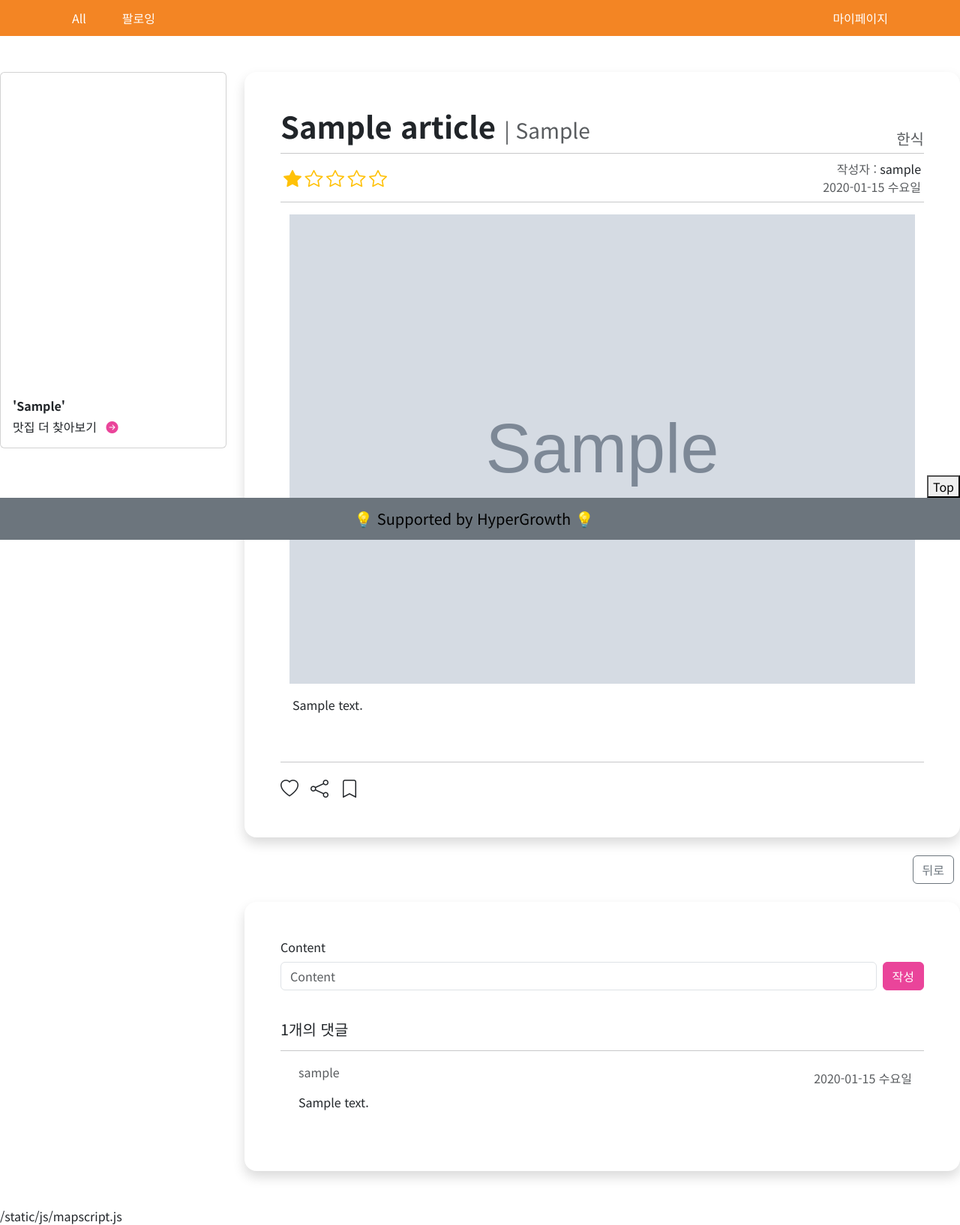
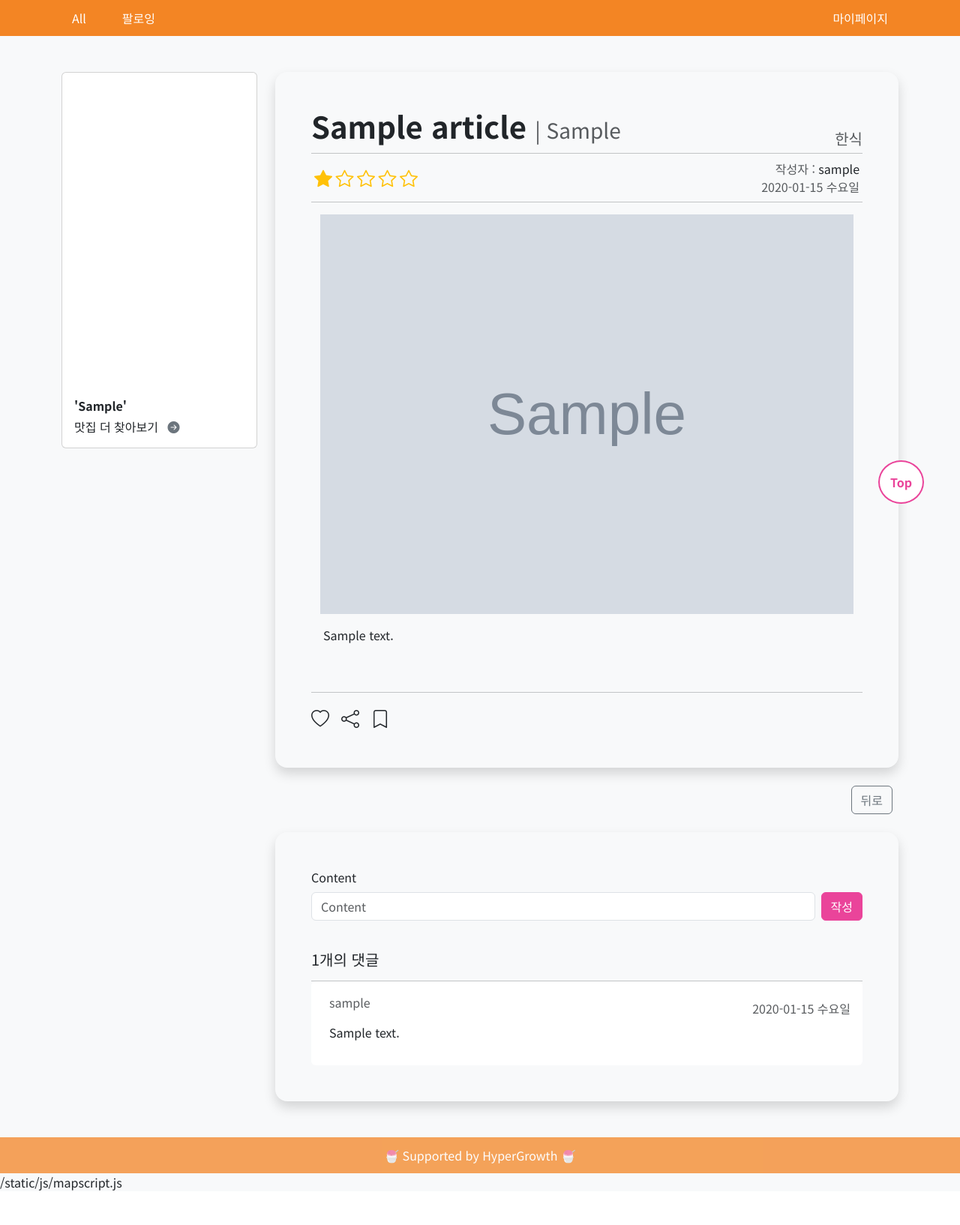
Before and after one commit to jsy78/PJT-1-1107, a Django app: page /articles/1/ in a window 1280 px wide. Shown: the part 80-1714 px from the top of the page at 75% size. After the commit the page ends 1668 px from the top, so only its background shows below. Run offline with Django 3.2, Linux system fonts and the light colour scheme; tables that the repository leaves empty hold one stand-in row (values such as "Sample post"); grey boxes marked "Sample" are stand-in pictures; some libraries are stand-ins or nearby versions.

Commit message:
footer design

```diff
--- a/articles/templates/articles/detail.html
+++ b/articles/templates/articles/detail.html
@@ -3,7 +3,7 @@
 {% load static %}
 {% block content %}
 
-
+<div class="container">
 <div class="row">
   <!-- 지도 -->
   <div class="col-sm-3">
@@ -11,10 +11,10 @@
       <div class="card-body d-flex flex-column align-items-center">
         <div id="map" style="width:500px;height:400px;"></div>
       </div>
-      <div class="ms-3">
+      <a href="#" class="ms-3 text-decoration-none text-dark">
         <p class="mb-1 fw-bold">'{{ article.location }}'</p>
-        <p class="mb-3">맛집 더 찾아보기 <i class="bi bi-arrow-right-circle-fill ms-2" style="color: #ea449a;"></i></p>
-      </div>
+        <p class="mb-3">맛집 더 찾아보기 <i class="bi bi-arrow-right-circle-fill ms-2 text-secondary" ></i></p>
+      </a>
     </div>
   </div>
 
@@ -102,7 +102,7 @@
       <div class="d-flex align-items-center">
 
         <!-- 좋아요 -->
-        <!-- 좋아요 개수 추가!!! -->
+        <!-- 좋아요 개수 추가하기!!! -->
         <div class="me-3">
           <a class="p-0 m-0 btn btn-lg border-0" href="{% url 'articles:likes' article.pk %}">
             {% if request.user in article.likes_users.all %}
@@ -173,10 +173,11 @@
       {% endfor %}
     </ul>
   </div>
-</div>
-
+</div> <!-- row -->
+</div> <!-- container -->
 
 {% endblock content %}
+
 {% block script %}
 {% static 'js/mapscript.js' %}
 <script>
--- a/pjt/templates/base.html
+++ b/pjt/templates/base.html
@@ -26,11 +26,11 @@
     </style>
   </head>
 
-  <body>
+  <body class="bg-light">
     <!-- navbar -->
     {% include "navbar.html" %}
 
-    <div class="mt-5">
+    <div class="mt-5" id="wrapper">
       {% block content %}{% endblock content %}
     </div>
     <!-- footer.html -->
--- a/pjt/templates/footer.html
+++ b/pjt/templates/footer.html
@@ -1,13 +1,11 @@
-<footer class="fixed-bottom">
-  <div class="d-flex justify-content-end mb-6 fixed-right">
-    <button onclick="topFunction()" class="myBtn" title="Go to top">Top</button>
+<footer class="">
+  <div class="d-flex justify-content-end mb-5 me-5 fixed-bottom">
+    <button onclick="topFunction()" class="topBtn fw-bold" title="Go to top">Top</button>
   </div>
-  <nav class="navbar bg-secondary d-flex">
-    <div class="container justify-content-around">
-      <a class="navbar-brand" href="#">
-        💡 Supported by HyperGrowth 💡
+  <nav class="navbar d-flex justify-content-center align-content-center opacity-75" style="background-color: #f38524; height: 3rem;">
+      <a class="text-decoration-none text-white" href="#">
+        🍧 Supported by HyperGrowth 🍧
       </a>
-    </div>
   </nav>
 </footer>
 <script>
--- a/static/css/style.css
+++ b/static/css/style.css
@@ -1,3 +1,23 @@
+/* #wrapper {
+  height: auto;
+  min-height: 100%;
+  padding-bottom: 3rem;
+}
+
+#footer {
+  height: 3rem;
+  position: relative;
+  transform: translate(-100%);
+} */
+
+.topBtn {
+  background-color: white;
+  color: #ea449a;
+  border: 2px solid #ea449a;
+  border-radius: 50%;
+  padding: 15px 14px;
+}
+
 .lower-navbar {
   background-color: #f38524;
   color: white;
@@ -118,7 +138,7 @@ The navbar toggle appears at this breakpoint */
 /* carousel 버튼 색 */
 .carousel-btn {
   color: gray;
-  background-color: white;
+  background-color: #f8f9fa;
   border: 0;
 }
 
```
